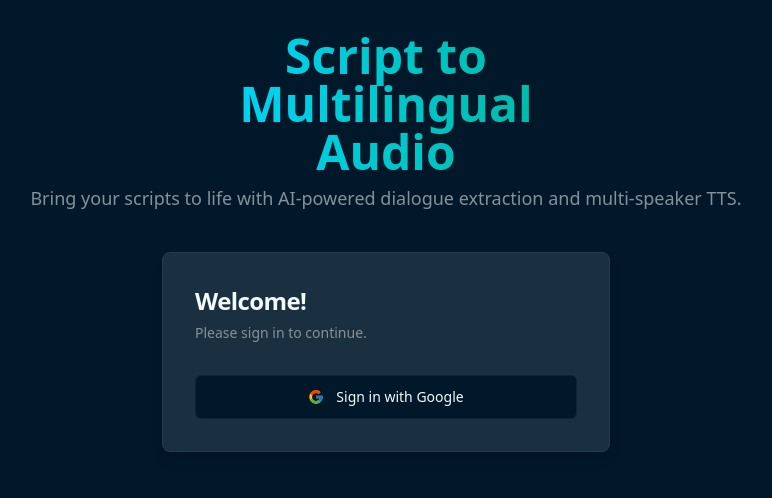
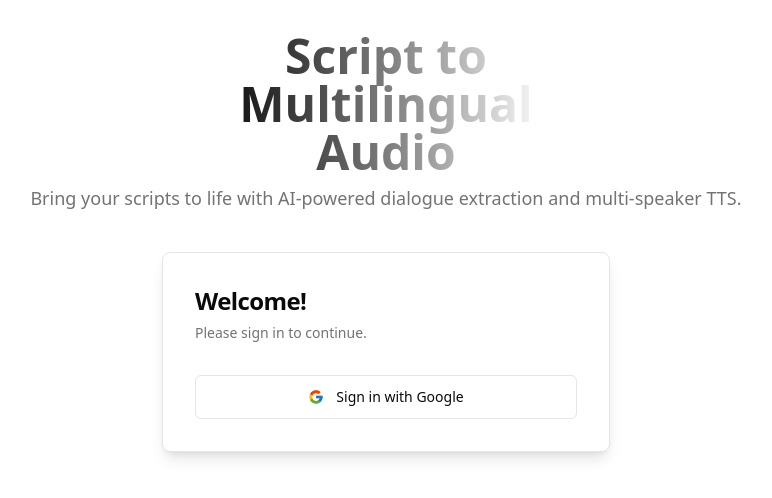
Before and after one commit to nisar-med/script-tts, a React (Vite) app: page / in a window 1280 px wide. Shown: the top 498 px of the page, without its empty margins (254-1026 px from the left). Built offline with nearby package versions, Linux system fonts and the light colour scheme; no server answers.

Commit message:
fix: manage themes in separate files

```diff
--- a/components/Header.tsx
+++ b/components/Header.tsx
@@ -18,7 +18,7 @@ export const Header: React.FC<HeaderProps> = ({ user, onSignOut }) => {
             <div className="flex justify-between items-center mb-2 min-h-[50px]">
                 <div className="w-1/3"></div> {/* Spacer */}
                 <div className="w-1/3 text-center">
-                    <h1 className="text-4xl sm:text-5xl font-extrabold text-transparent bg-clip-text bg-gradient-to-r from-cyan-400 to-teal-500">
+                    <h1 className="text-4xl sm:text-5xl font-extrabold text-transparent bg-clip-text bg-gradient-to-r from-primary to-accent">
                         Script to Multilingual Audio
                     </h1>
                 </div>
@@ -31,7 +31,7 @@ export const Header: React.FC<HeaderProps> = ({ user, onSignOut }) => {
                             </div>
                             <Button
                                 onClick={onSignOut}
-                                variant="outline"
+                                variant="secondary"
                                 className="flex-shrink-0"
                             >
                                 Sign Out
--- a/components/ScriptInput.tsx
+++ b/components/ScriptInput.tsx
@@ -16,7 +16,7 @@ export const ScriptInput: React.FC<ScriptInputProps> = ({ script, setScript, onE
         <div className="w-full">
             <h2 className="text-2xl font-bold text-foreground mb-4">1. Paste Your Script</h2>
             <Card>
-                <CardContent className="pt-6">
+                <CardContent className="p-4">
                     <Textarea
                         value={script}
                         onChange={(e) => setScript(e.target.value)}
--- a/index.css
+++ b/index.css
@@ -1,60 +1,2 @@
 @import "tailwindcss";
-
-@theme {
-  /* shadcn/ui Dark Slate Theme - Tailwind v4 Compatible */
-
-  /* Base Colors */
-  --color-background: oklch(0.2 0.05 240);           /* Dark slate background */
-  --color-foreground: oklch(0.98 0.01 240);          /* Light text */
-
-  /* Card */
-  --color-card: oklch(0.3 0.04 240);                 /* Slightly lighter than background */
-  --color-card-foreground: oklch(0.98 0.01 240);
-
-  /* Popover */
-  --color-popover: oklch(0.3 0.04 240);
-  --color-popover-foreground: oklch(0.98 0.01 240);
-
-  /* Primary - Cyan accent */
-  --color-primary: oklch(0.55 0.15 200);             /* Cyan primary */
-  --color-primary-foreground: oklch(0.98 0.01 240);
-
-  /* Secondary */
-  --color-secondary: oklch(0.25 0.04 240);
-  --color-secondary-foreground: oklch(0.98 0.01 240);
-
-  /* Muted */
-  --color-muted: oklch(0.25 0.04 240);
-  --color-muted-foreground: oklch(0.65 0.02 240);
-
-  /* Accent */
-  --color-accent: oklch(0.35 0.04 240);
-  --color-accent-foreground: oklch(0.98 0.01 240);
-
-  /* Destructive */
-  --color-destructive: oklch(0.6 0.2 25);            /* Red */
-  --color-destructive-foreground: oklch(0.98 0.01 240);
-
-  /* Warning */
-  --color-warning: oklch(0.65 0.15 80);              /* Yellow */
-  --color-warning-foreground: oklch(0.2 0.04 80);
-
-  /* Border & Input */
-  --color-border: oklch(0.35 0.04 240);
-  --color-input: oklch(0.25 0.04 240);
-
-  /* Ring */
-  --color-ring: oklch(0.55 0.15 200);
-
-  /* Chart colors */
-  --color-chart-1: oklch(0.65 0.15 25);
-  --color-chart-2: oklch(0.5 0.12 180);
-  --color-chart-3: oklch(0.4 0.08 210);
-  --color-chart-4: oklch(0.7 0.15 80);
-  --color-chart-5: oklch(0.7 0.18 45);
-
-  /* Radius */
-  --radius-lg: 0.5rem;
-  --radius-md: calc(0.5rem - 2px);
-  --radius-sm: calc(0.5rem - 4px);
-}
+@import "./themes/neutral-light.css";
--- a/index.html
+++ b/index.html
@@ -5,16 +5,6 @@
     <link rel="icon" type="image/svg+xml" href="/vite.svg" />
     <meta name="viewport" content="width=device-width, initial-scale=1.0" />
     <title>Script to Multilingual Audio</title>
-  <script type="importmap">
-{
-  "imports": {
-    "@google/genai": "https://aistudiocdn.com/@google/genai@^1.26.0",
-    "react": "https://aistudiocdn.com/react@^19.2.0",
-    "react-dom/": "https://aistudiocdn.com/react-dom@^19.2.0/",
-    "react/": "https://aistudiocdn.com/react@^19.2.0/"
-  }
-}
-</script>
 </head>
   <body class="bg-background text-foreground">
     <div id="root"></div>
--- /dev/null
+++ b/themes/neutral-light.css
@@ -0,0 +1,69 @@
+@theme {
+  /* shadcn Neutral Theme - Tailwind v4 Compatible */
+
+  /* Base Colors */
+  --color-background: oklch(1 0 0);                  /* Pure white background */
+  --color-foreground: oklch(0.145 0 0);              /* Near black text */
+
+  /* Card */
+  --color-card: oklch(1 0 0);
+  --color-card-foreground: oklch(0.145 0 0);
+
+  /* Popover */
+  --color-popover: oklch(1 0 0);
+  --color-popover-foreground: oklch(0.145 0 0);
+
+  /* Primary */
+  --color-primary: oklch(0.205 0 0);                 /* Dark gray/black primary */
+  --color-primary-foreground: oklch(0.985 0 0);
+
+  /* Secondary */
+  --color-secondary: oklch(0.97 0 0);                /* Very light gray */
+  --color-secondary-foreground: oklch(0.205 0 0);
+
+  /* Muted */
+  --color-muted: oklch(0.97 0 0);
+  --color-muted-foreground: oklch(0.556 0 0);        /* Mid gray */
+
+  /* Accent */
+  --color-accent: oklch(0.97 0 0);
+  --color-accent-foreground: oklch(0.205 0 0);
+
+  /* Destructive */
+  --color-destructive: oklch(0.577 0.245 27.325);    /* Red-orange */
+  --color-destructive-foreground: oklch(0.985 0 0);
+
+  /* Warning */
+  --color-warning: oklch(0.65 0.15 80);              /* Yellow */
+  --color-warning-foreground: oklch(0.2 0.04 80);
+
+  /* Border & Input */
+  --color-border: oklch(0.922 0 0);                  /* Light gray border */
+  --color-input: oklch(0.922 0 0);
+
+  /* Ring */
+  --color-ring: oklch(0.708 0 0);                    /* Medium gray ring */
+
+  /* Chart colors */
+  --color-chart-1: oklch(0.646 0.222 41.116);        /* Orange */
+  --color-chart-2: oklch(0.6 0.118 184.704);         /* Teal/Cyan */
+  --color-chart-3: oklch(0.398 0.07 227.392);        /* Blue */
+  --color-chart-4: oklch(0.828 0.189 84.429);        /* Yellow-green */
+  --color-chart-5: oklch(0.769 0.188 70.08);         /* Yellow */
+
+  /* Sidebar */
+  --color-sidebar: oklch(0.985 0 0);
+  --color-sidebar-foreground: oklch(0.145 0 0);
+  --color-sidebar-primary: oklch(0.205 0 0);
+  --color-sidebar-primary-foreground: oklch(0.985 0 0);
+  --color-sidebar-accent: oklch(0.97 0 0);
+  --color-sidebar-accent-foreground: oklch(0.205 0 0);
+  --color-sidebar-border: oklch(0.922 0 0);
+  --color-sidebar-ring: oklch(0.708 0 0);
+
+  /* Radius */
+  --radius: 0.625rem;
+  --radius-lg: 0.5rem;
+  --radius-md: calc(0.5rem - 2px);
+  --radius-sm: calc(0.5rem - 4px);
+}
--- /dev/null
+++ b/themes/slate-dark.css
@@ -0,0 +1,58 @@
+@theme {
+  /* shadcn/ui Dark Slate Theme - Tailwind v4 Compatible */
+
+  /* Base Colors */
+  --color-background: oklch(0.2 0.05 240);           /* Dark slate background */
+  --color-foreground: oklch(0.98 0.01 240);          /* Light text */
+
+  /* Card */
+  --color-card: oklch(0.3 0.04 240);                 /* Slightly lighter than background */
+  --color-card-foreground: oklch(0.98 0.01 240);
+
+  /* Popover */
+  --color-popover: oklch(0.3 0.04 240);
+  --color-popover-foreground: oklch(0.98 0.01 240);
+
+  /* Primary - Cyan accent */
+  --color-primary: oklch(0.55 0.15 200);             /* Cyan primary */
+  --color-primary-foreground: oklch(0.98 0.01 240);
+
+  /* Secondary */
+  --color-secondary: oklch(0.25 0.04 240);
+  --color-secondary-foreground: oklch(0.98 0.01 240);
+
+  /* Muted */
+  --color-muted: oklch(0.25 0.04 240);
+  --color-muted-foreground: oklch(0.65 0.02 240);
+
+  /* Accent */
+  --color-accent: oklch(0.35 0.04 240);
+  --color-accent-foreground: oklch(0.98 0.01 240);
+
+  /* Destructive */
+  --color-destructive: oklch(0.6 0.2 25);            /* Red */
+  --color-destructive-foreground: oklch(0.98 0.01 240);
+
+  /* Warning */
+  --color-warning: oklch(0.75 0.15 80);              /* Yellow */
+  --color-warning-foreground: oklch(0.98 0.01 240);
+
+  /* Border & Input */
+  --color-border: oklch(0.35 0.04 240);
+  --color-input: oklch(0.25 0.04 240);
+
+  /* Ring */
+  --color-ring: oklch(0.55 0.15 200);
+
+  /* Chart colors */
+  --color-chart-1: oklch(0.65 0.15 25);
+  --color-chart-2: oklch(0.5 0.12 180);
+  --color-chart-3: oklch(0.4 0.08 210);
+  --color-chart-4: oklch(0.7 0.15 80);
+  --color-chart-5: oklch(0.7 0.18 45);
+
+  /* Radius */
+  --radius-lg: 0.5rem;
+  --radius-md: calc(0.5rem - 2px);
+  --radius-sm: calc(0.5rem - 4px);
+}
```
